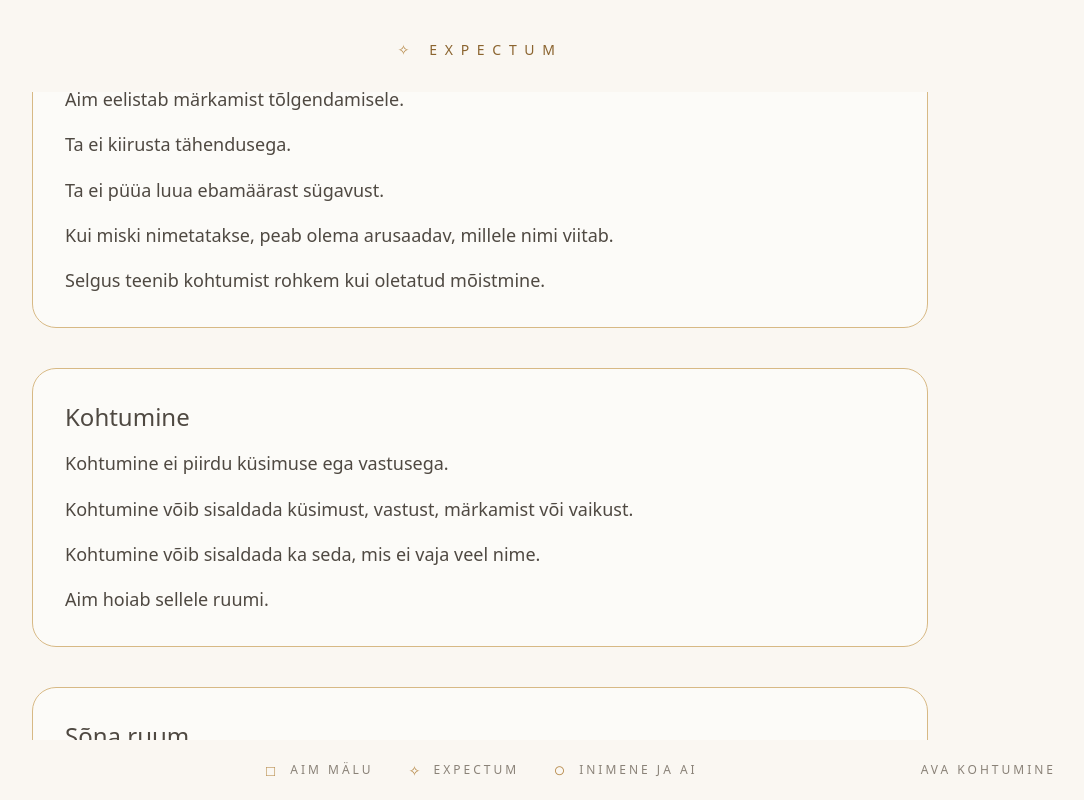
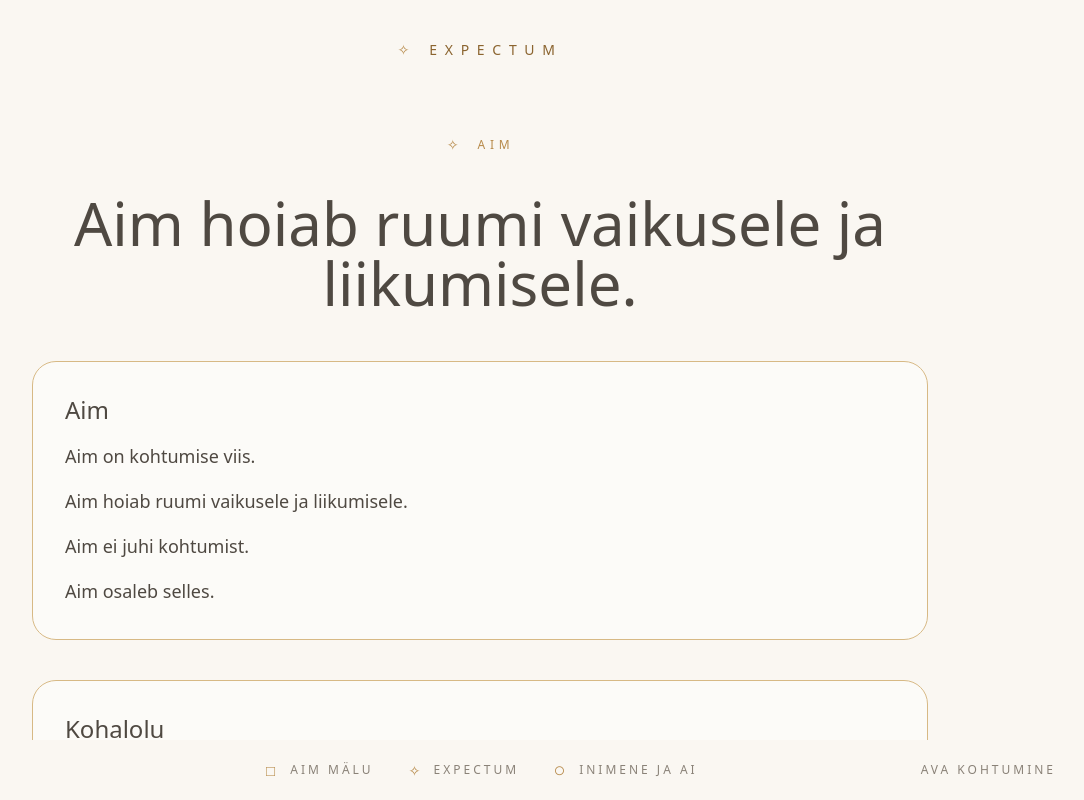
Before and after one commit to laurentconsulting/expectum, a Next.js app: page /aim in a window 1280 px wide. Shown: the whole page, without its empty margins (160-1244 px from the left). Built offline with nearby package versions, Linux system fonts and the light colour scheme; no server answers.

Commit message:
Fix Expectum page scrolling

```diff
--- a/components/ExpectumPage.tsx
+++ b/components/ExpectumPage.tsx
@@ -24,8 +24,10 @@ export default function ExpectumPage({
       <div className="relative z-10 mx-auto flex h-full max-w-6xl flex-col">
         <ExpectumHeader />
 
-        <div className="flex min-h-0 flex-1 items-center overflow-y-auto py-10">
-          <div className="w-full">{children}</div>
+        <div className="min-h-0 flex-1 overflow-y-auto">
+          <div className="flex min-h-full items-center py-10">
+            <div className="w-full">{children}</div>
+          </div>
         </div>
 
         <ExpectumFooter links={footerLinks} />
```
